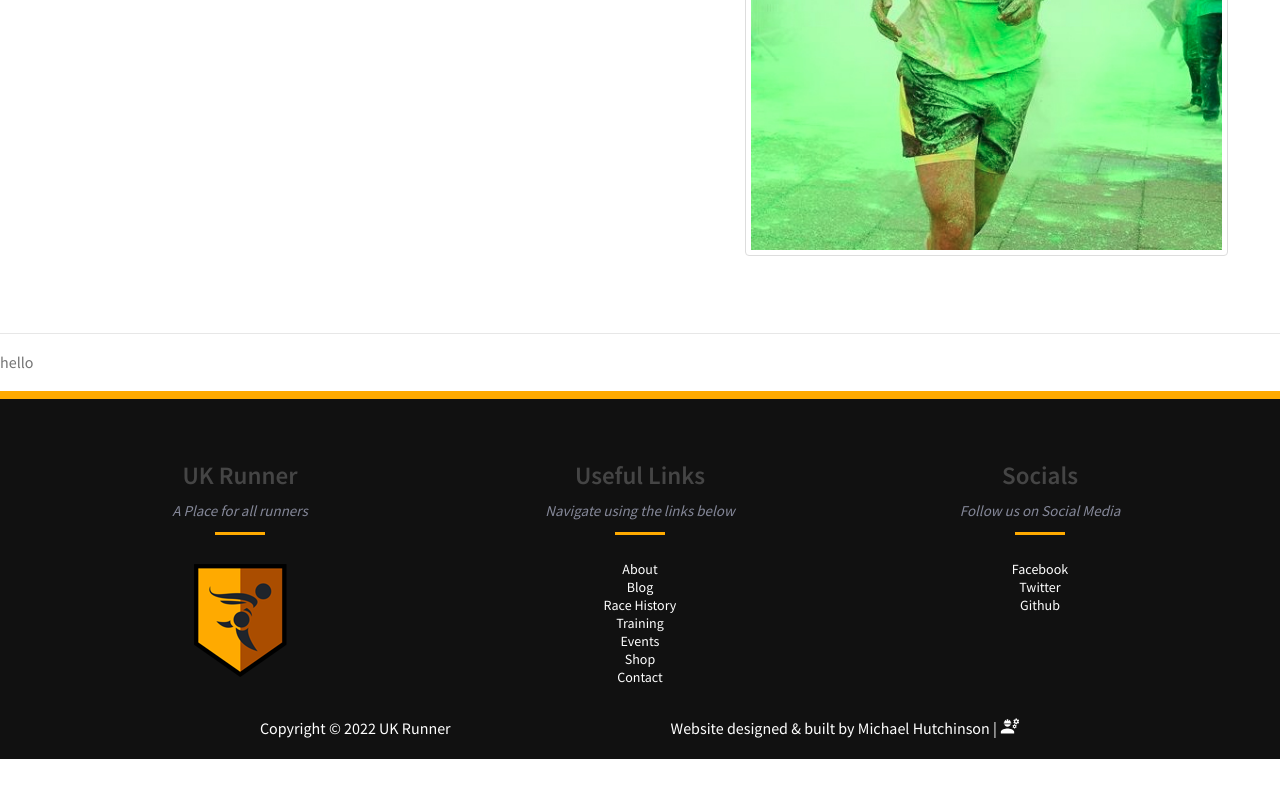
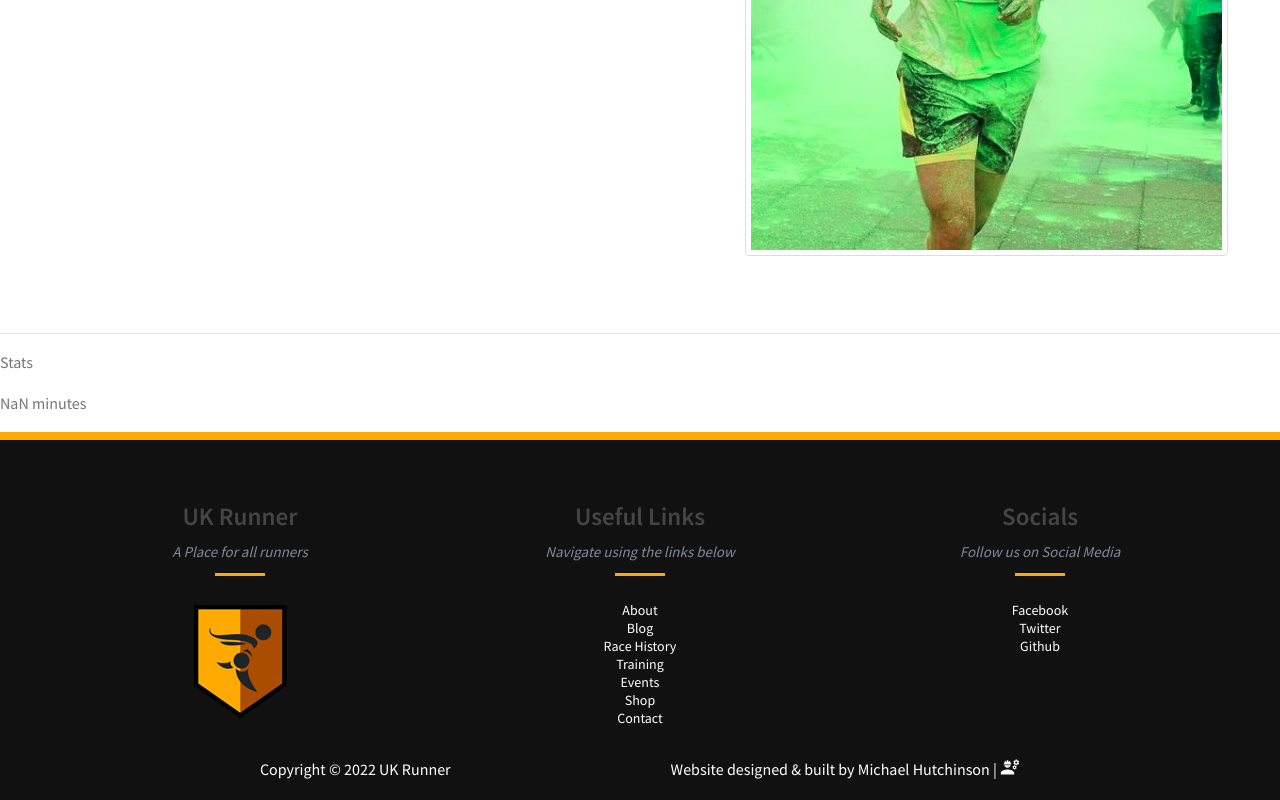
Before and after one commit to Michael-Hutchinson/ukrunner, a React (Vite) app: page /about in a window 1280 px wide. Shown: the part 623-1423 px from the top of the page. Before the commit the page ends 1382 px from the top, so only its background shows below. Built offline with nearby package versions, Linux system fonts and the light colour scheme; no server answers.

Commit message:
feat: testing displaying stats data

```diff
--- a/src/pages/About/About.tsx
+++ b/src/pages/About/About.tsx
@@ -1,13 +1,17 @@
 import Container from '@mui/material/Container';
 import Grid from '@mui/material/Grid';
-import React from 'react';
+import React, { useContext } from 'react';
 
 import PageWrapper from '../../components/PageWrapper/PageWrapper';
 import Title from '../../components/shared/Title/Title';
 import PageTitles from '../../constants/PageTitles';
+import { StravaContext } from '../../helpers/context';
 import { Img, Section } from './About.styles';
 
 function About() {
+  const statsData = useContext(StravaContext);
+  const averageMovingTime =
+    (statsData?.stats?.all_run_totals.moving_time || 0) / (statsData?.stats?.all_run_totals.count || 0) / 60;
   return (
     <PageWrapper title={PageTitles.About}>
       <>
@@ -37,7 +41,9 @@ function About() {
           </Container>
         </Section>
         <section>
-          <p>hello</p>
+          <p>Stats</p>
+          <p>{statsData?.stats?.all_run_totals.count}</p>
+          <p>{averageMovingTime.toFixed(2)} minutes</p>
         </section>
       </>
     </PageWrapper>
```
